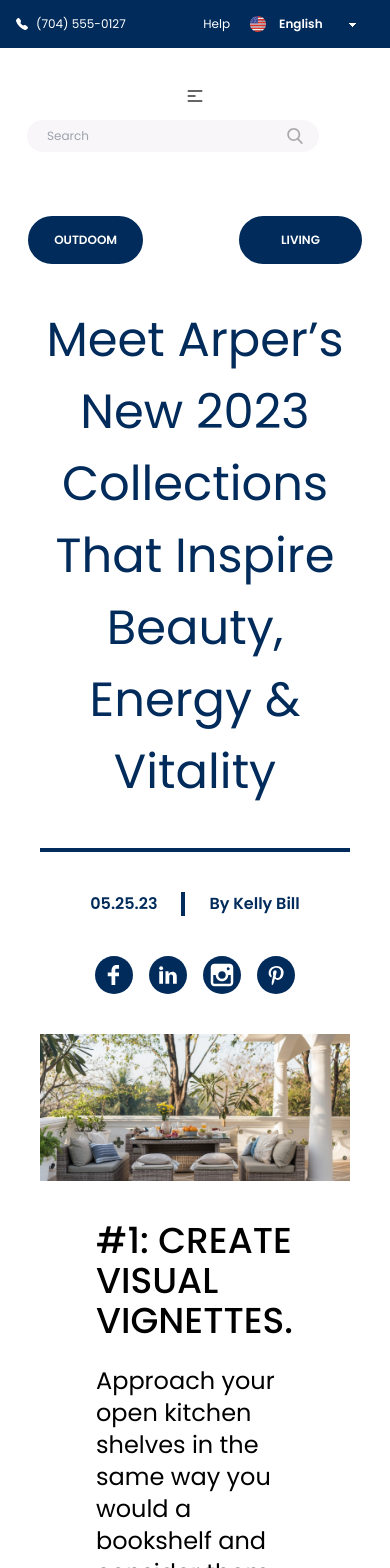
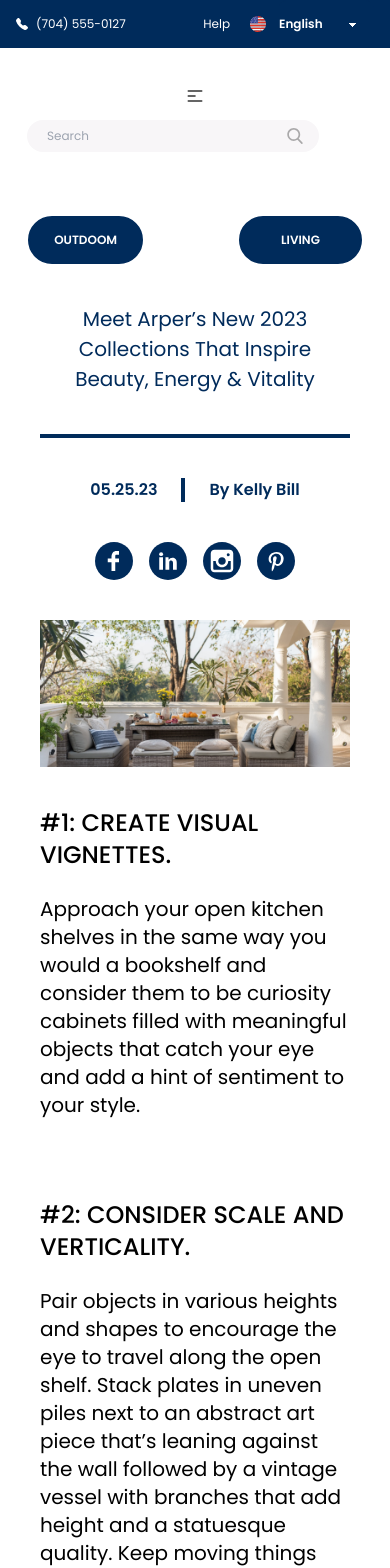
Before and after one commit to MdTasib/out-maker, a React (Create React App) app: page /blog in a window 390 px wide. Shown: the top 1568 px of the page. Built offline with nearby package versions, Linux system fonts and the light colour scheme.

Commit message:
all product responsive

```diff
--- a/src/pages/blog/BlogHeader.js
+++ b/src/pages/blog/BlogHeader.js
@@ -19,7 +19,7 @@
 				</Button>
 			</div>
 
-			<h2 className='text-center text-primary font-normal text-5xl py-10 leading-normal border-b-4 border-primary'>
+			<h2 className='text-center text-primary font-normal text-xl md:text-5xl py-10 leading-normal border-b-4 border-primary'>
 				Meet Arper’s New 2023 Collections That Inspire Beauty, Energy & Vitality
 			</h2>
 
--- a/src/pages/blog/Post.js
+++ b/src/pages/blog/Post.js
@@ -3,10 +3,12 @@
 const Post = ({ id, title, description }) => {
 	return (
 		<div className='py-10'>
-			<h2 className='text-4xl font-medium text-black pb-6'>
+			<h2 className='text-2xl md:text-4xl font-medium text-black pb-6'>
 				#{id}: {title}
 			</h2>
-			<p className='text-2xl font-normal text-black'>{description}</p>
+			<p className='text-xl md:text-2xl font-normal text-black'>
+				{description}
+			</p>
 		</div>
 	);
 };
--- a/src/pages/blog/Posts.js
+++ b/src/pages/blog/Posts.js
@@ -7,7 +7,7 @@
 		<div>
 			<img src={img} alt='' />
 
-			<div className='px-14'>
+			<div className='px-0 md:px-14'>
 				<Post
 					id='1'
 					title='CREATE VISUAL VIGNETTES.'
--- a/src/pages/product/AllProducts.js
+++ b/src/pages/product/AllProducts.js
@@ -46,11 +46,11 @@
 			</nav>
 
 			<div className='text-center w-10/12 mx-auto'>
-				<h2 className='text-primary font-normal text-5xl'>
+				<h2 className='text-primary font-normal text-2xl md:text-5xl'>
 					Meet Arper’s New 2023 Collections That Inspire Beauty, Energy &
 					Vitality
 				</h2>
-				<p className='text-2xl font-light text-primary py-16'>
+				<p className='text-xl md:text-2xl font-light text-primary py-16'>
 					Ludlow mixes materials and textures, creating a design that feels both
 					modern and organic. Enjoy a low-profile frame wrapped in a light
 					wicker with weathered teak feet and textured Sunbrella fabrics.
@@ -62,7 +62,7 @@
 					12 Products
 				</p>
 				<p
-					className='flex w-max border items-center px-4 justify-between border-1 text-lg font-medium rounded-full py-2 border-primary cursor-pointer'
+					className='flex w-max border items-center px-4 justify-between border-1 text-lg font-medium rounded-full py-2 border-primary cursor-pointer hover:bg-primary hover:text-white'
 					onClick={() => setShowModal(true)}>
 					Filter
 					<span className='pl-4'>
```
